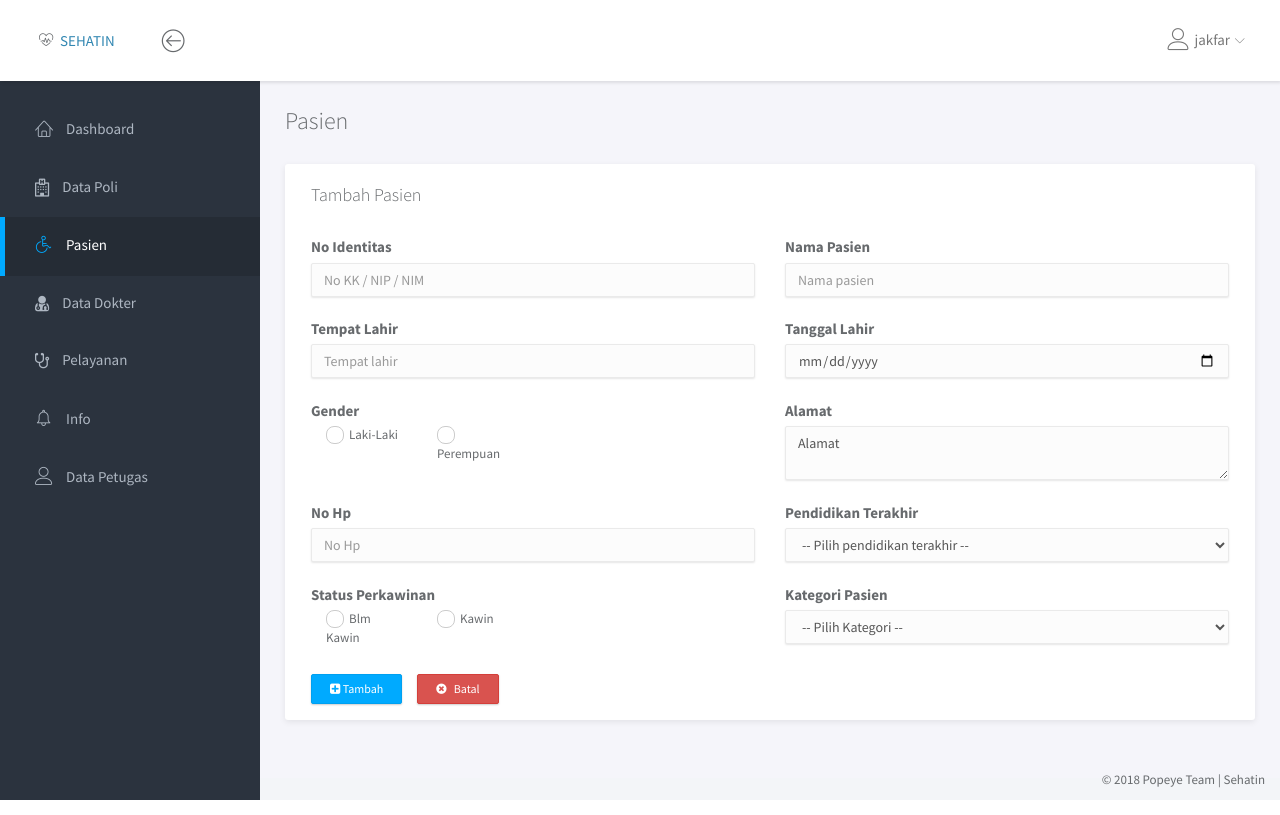
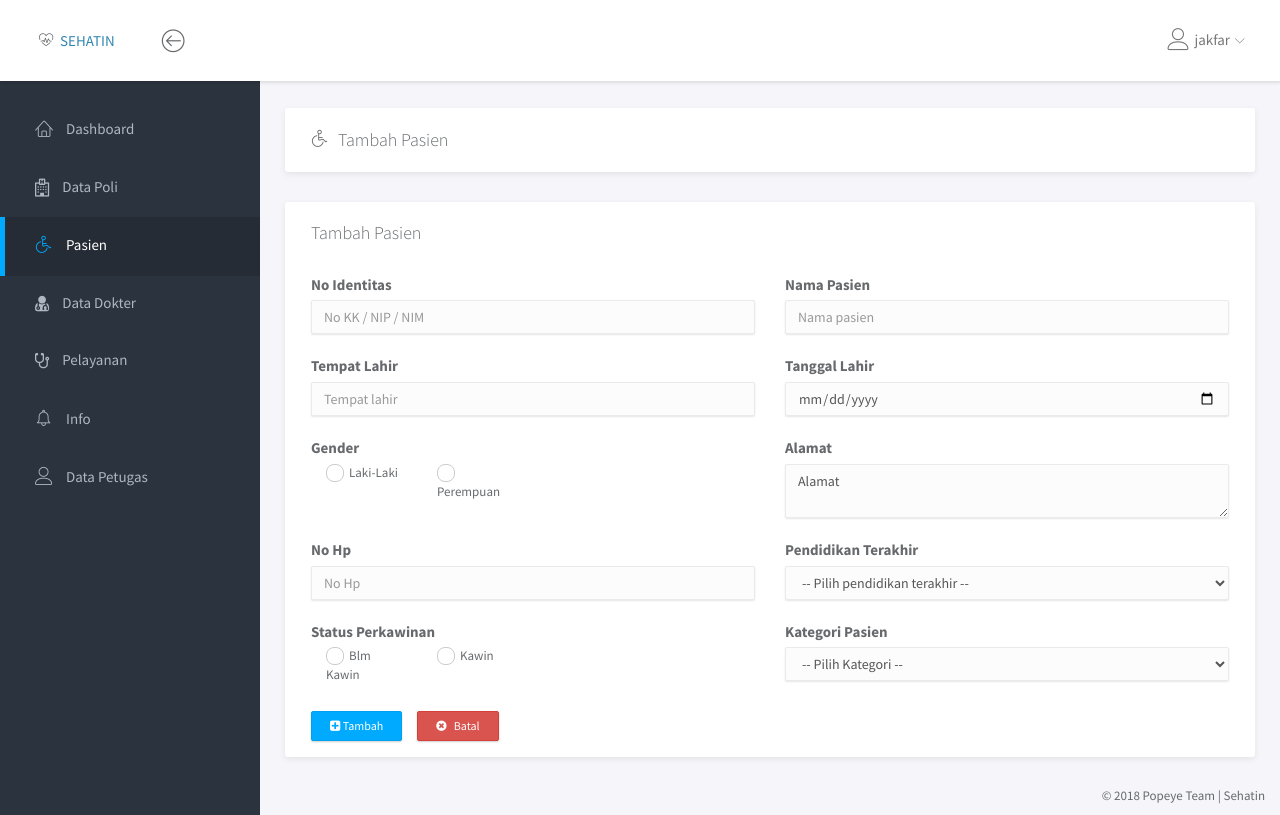
Before and after one commit to Inant/SEHATIN, a PHP site: page /pasien/tambah_pasien.php in a window 1280 px wide. Run offline with PHP 8.4, Linux system fonts and the light colour scheme; a user stored in the database is signed in.

Commit message:
update tambah pasien

```diff
--- a/pasien/tambah_pasien.php
+++ b/pasien/tambah_pasien.php
@@ -133,7 +133,11 @@ if (empty($_SESSION['username']) && empty($_SESSION['level'])) {
 			 <div class="main">
 			 	<div class="main-content">
 			 		<div class="container-fluid">
-			 			<h3 class="page-title">Pasien</h3>
+						<div class="panel">
+							<div class="panel-heading">
+								<h1 class="panel-title"><i class="lnr lnr-wheelchair"></i>&ensp;Tambah Pasien</h1>
+							</div>
+						</div>
 						<div class="row">
 						  <div class="col-md-12">
 						    <div class="panel">
```
